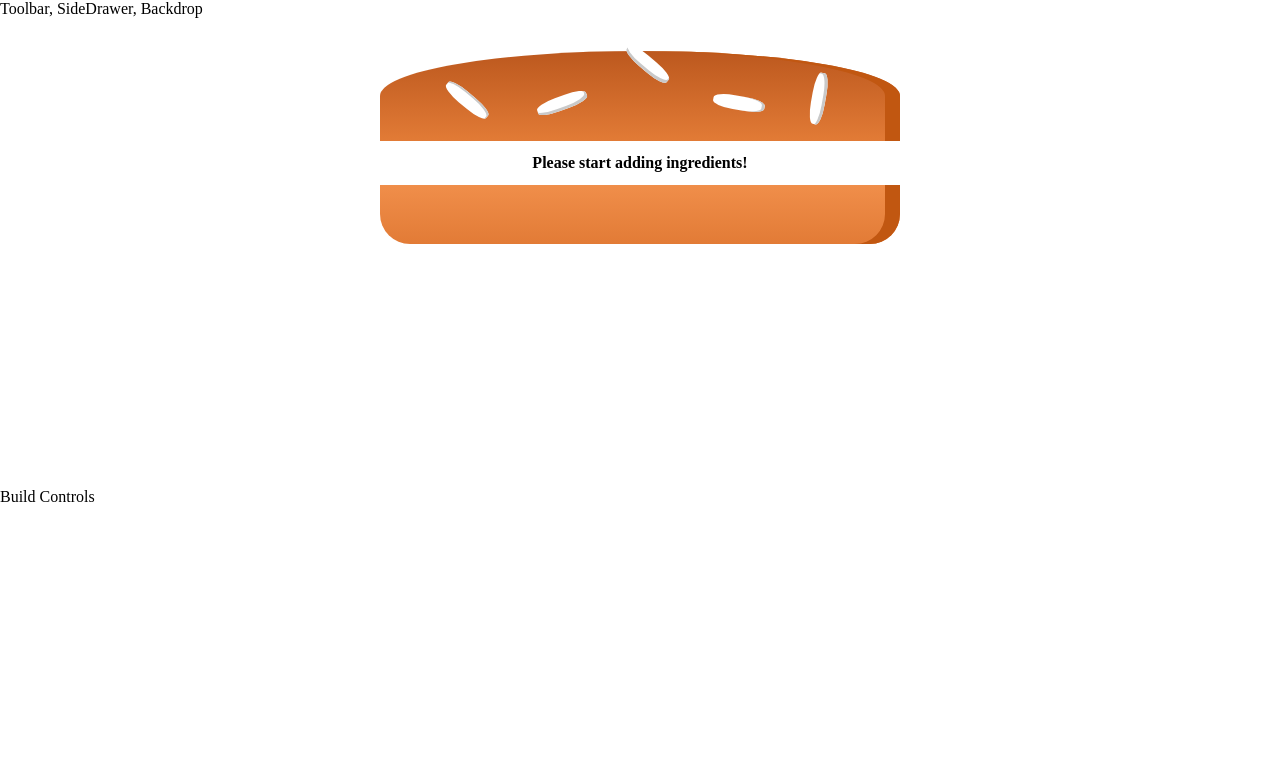
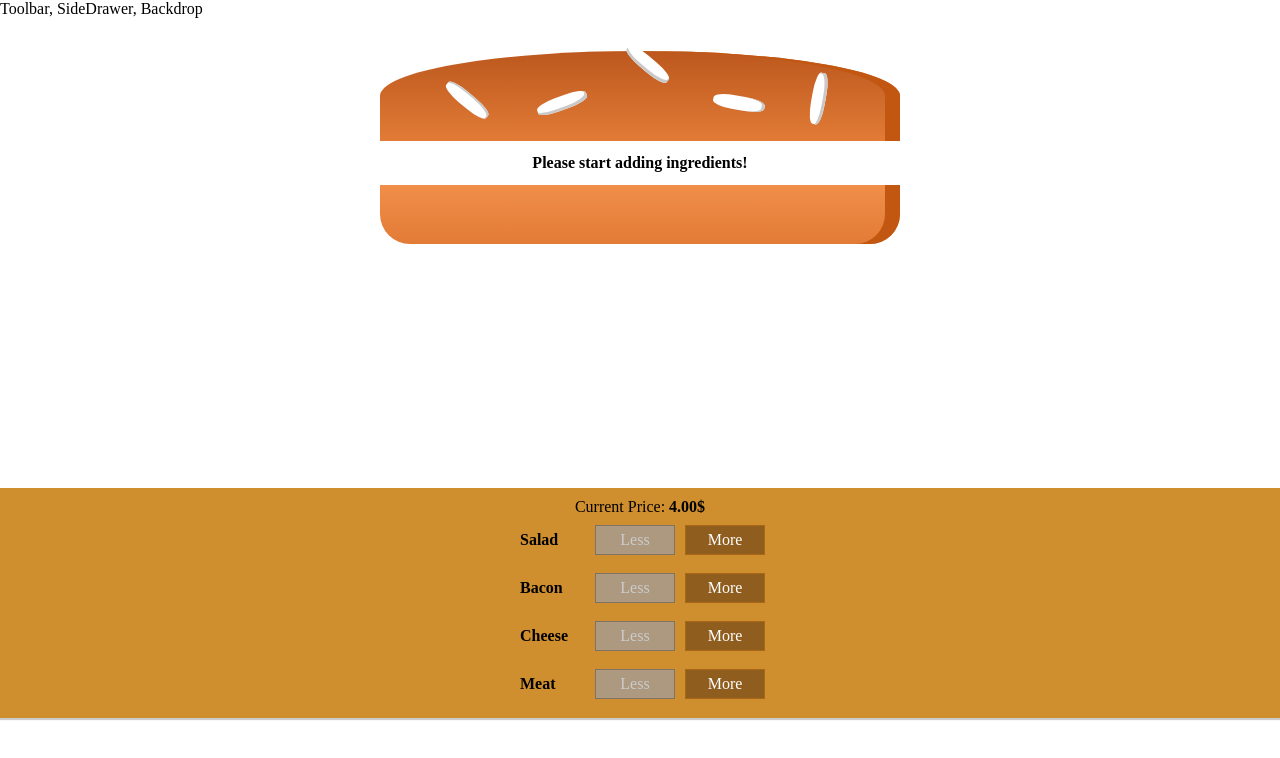
Before and after one commit to Arumyan/Burger, a React (Create React App) app: page / in a window 1280 px wide. Shown: the top 758 px of the page. Built offline with nearby package versions, Linux system fonts and the light colour scheme.

Commit message:
Builder control (#3)
* wip

* style

* create controls

```diff
--- /dev/null
+++ b/src/components/Burger/BuildControls/BuildControl/BuildControl.js
@@ -0,0 +1,22 @@
+import React from 'react';
+import classes from './BuildControl.module.scss';
+
+const BuildControl = (props) => {
+  return (
+    <div className={classes.BuildControl}>
+      <div className={classes.Label}>{props.label}</div>
+      <button
+        className={classes.Less}
+        onClick={props.removed}
+        disabled={props.disabled}
+      >
+        Less
+      </button>
+      <button className={classes.More} onClick={props.added}>
+        More
+      </button>
+    </div>
+  );
+};
+
+export default BuildControl;
--- /dev/null
+++ b/src/components/Burger/BuildControls/BuildControl/BuildControl.module.scss
@@ -0,0 +1,58 @@
+.BuildControl {
+  display: flex;
+  justify-content: space-between;
+  align-items: center;
+  margin: 5px 0;
+
+  button {
+    display: block;
+    font: inherit;
+    padding: 5px;
+    margin: 0 5px;
+    width: 80px;
+    border: 1px solid #AA6817;
+    cursor: pointer;
+    outline: none;
+
+    &:disabled {
+      background-color: #AC9980;
+      border: 1px solid #7E7365;
+      color: #ccc;
+      cursor: default;
+    }
+
+    &:hover:disabled {
+      background-color: #AC9980;
+      color: #ccc;
+      cursor: not-allowed;
+    }
+  }
+
+  .Label {
+    padding: 10px;
+    font-weight: bold;
+    width: 80px;
+  }
+
+  .Less {
+    background-color: #D39952;
+    color: white;
+
+    &:hover,
+    &:active {
+      background-color: #DAA972;
+      color: white;
+    }
+  }
+
+  .More {
+    background-color: #8F5E1E;
+    color: white;
+
+    &:hover,
+    &:active {
+      background-color: #99703F;
+      color: white;
+    }
+  }
+}
--- /dev/null
+++ b/src/components/Burger/BuildControls/BuildControls.js
@@ -0,0 +1,30 @@
+import React from 'react';
+import classes from './BuildControls.module.scss'
+
+import BuildControl from './BuildControl/BuildControl'
+
+const controls = [
+  {label: 'Salad', type: 'salad'},
+  {label: 'Bacon', type: 'bacon'},
+  {label: 'Cheese', type: 'cheese'},
+  {label: 'Meat', type: 'meat'}
+]
+const BuildControls = (props) => {
+  return (
+    <div className={classes.BuildControls}>
+      <p>Current Price: <strong>{props.price.toFixed(2)}$</strong> </p>
+      {controls.map(ctrl => {
+        return <BuildControl
+                  key={ctrl.label}
+                  label={ctrl.label}
+                  type={ctrl.type}
+                  added={ () => props.ingredientAdded(ctrl.type)}
+                  removed={ () => props.ingredientRemoved(ctrl.type)}
+                  disabled={props.disabled[ctrl.type]}
+                />
+      })}
+    </div>
+   );
+}
+
+export default BuildControls;
--- /dev/null
+++ b/src/components/Burger/BuildControls/BuildControls.module.scss
@@ -0,0 +1,52 @@
+.BuildControls {
+  width: 100%;
+  background-color: #CF8F2E;
+  display: flex;
+  flex-direction: column;
+  align-items: center;
+  box-shadow: 0 2px 1px #ccc;
+  margin: 0;
+  padding: 10px 0;
+
+  .OrderButton {
+    background-color: #DAD735;
+    outline: none;
+    cursor: pointer;
+    border: 1px solid #966909;
+    color: #966909;
+    font-family: inherit;
+    font-size: 1.2em;
+    padding: 15px 30px;
+    box-shadow: 2px 2px 2px #966909;
+
+    &:hover,
+    &:active {
+      background-color: #A0DB41;
+      border: 1px solid #966909;
+      color: #966909;
+    }
+
+    &:disabled {
+      background-color: #C7C6C6;
+      cursor: not-allowed;
+      border: 1px solid #ccc;
+      color: #888888;
+    }
+
+    &:not(:disabled) {
+      animation: enable 0.3s linear;
+    }
+  }
+}
+
+@keyframes enable {
+  0% {
+      transform: scale(1);
+  }
+  60% {
+      transform: scale(1.1);
+  }
+  100% {
+      transform: scale(1);
+  }
+}
--- a/src/containers/BurgerBuilder/BurgerBuilder.js
+++ b/src/containers/BurgerBuilder/BurgerBuilder.js
@@ -1,23 +1,79 @@
-import React, {Component} from 'react'
-import Burger from '../../components/Burger/Burger'
+import React, { Component } from 'react';
+import Burger from '../../components/Burger/Burger';
+import BuildControls from '../../components/Burger/BuildControls/BuildControls';
+
+const INGREDIENTS_PRICES = {
+  salad: 1,
+  bacon: 0.5,
+  cheese: 1,
+  meat: 1.5,
+};
 class BurgerBuilder extends Component {
-
   state = {
     ingredients: {
       salad: 0,
       bacon: 0,
       cheese: 0,
-      meat: 0    }
-  }
+      meat: 0,
+    },
+    totalPrice: 4,
+  };
 
-  render () {
+  addIngredientHandler = (type) => {
+    const oldCount = this.state.ingredients[type];
+    const updatedCounted = oldCount + 1;
+    const updatedIngredients = {
+      ...this.state.ingredients,
+    };
+
+    updatedIngredients[type] = updatedCounted;
+
+    const priceAddition = INGREDIENTS_PRICES[type];
+    const oldPrice = this.state.totalPrice;
+    const newPrice = oldPrice + priceAddition;
+
+    this.setState({ totalPrice: newPrice, ingredients: updatedIngredients });
+  };
+
+  removeIngredientHandler = (type) => {
+    const oldCount = this.state.ingredients[type];
+    if (oldCount <= 0) {
+      return;
+    }
+    const updatedCounted = oldCount - 1;
+    const updatedIngredients = {
+      ...this.state.ingredients,
+    };
+
+    updatedIngredients[type] = updatedCounted;
+
+    const priceDeduction = INGREDIENTS_PRICES[type];
+    const oldPrice = this.state.totalPrice;
+    const newPrice = oldPrice - priceDeduction;
+
+    this.setState({ totalPrice: newPrice, ingredients: updatedIngredients });
+  };
+
+  render() {
+    const disabledInfo = {
+      ...this.state.ingredients
+    }
+
+    for (let key in disabledInfo) {
+      disabledInfo[key] = disabledInfo[key] <= 0
+    }
     return (
       <>
         <Burger ingredients={this.state.ingredients} />
-        <div>Build Controls</div>
+        <BuildControls
+          ingredientAdded={this.addIngredientHandler}
+          ingredientRemoved={this.removeIngredientHandler}
+          disabled={disabledInfo}
+          price={this.state.totalPrice}
+        />
       </>
-    )
+    );
   }
 }
 
-export default BurgerBuilder
+export default BurgerBuilder;
```
